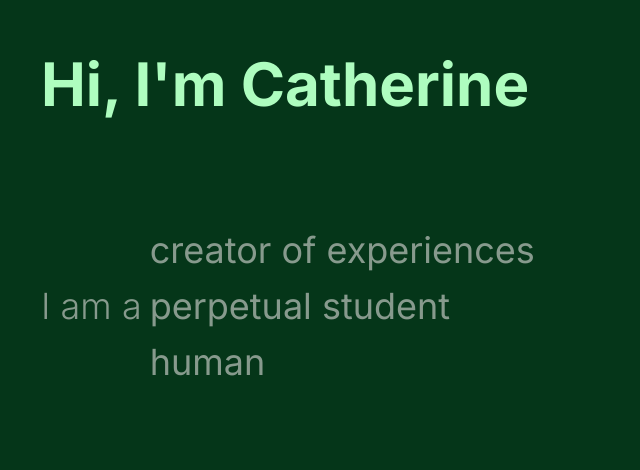
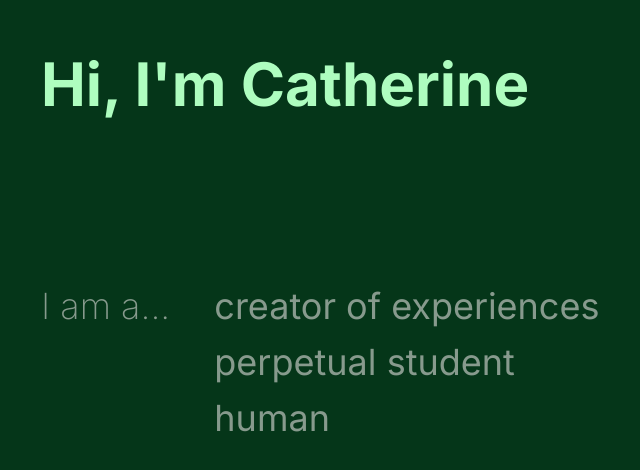
Before and after one commit to catzwu/personal-website, a Next.js app: page / in a window 1280 px wide. Shown: the part 148-618 px from the top of the page, without its empty margins (247-887 px from the left). Built offline with nearby package versions, Linux system fonts and the light colour scheme.

Commit message:
Styling changes to left scroll menu

```diff
--- a/src/app/page.tsx
+++ b/src/app/page.tsx
@@ -1,8 +1,7 @@
 'use client'
 
+import clsx from 'clsx'
 import { useState } from 'react'
-import Brain from './brain/page'
-import clsx from 'clsx'
 import About from './about'
 
 type PageType = 's' | 'c' | 'h' | ''
@@ -35,14 +34,14 @@ export default function Home() {
                     'flex flex-col items-start justify-center space-y-8 transition-all duration-700 ease-out'
                 )}
             >
-                <h1 className="tracking-none text-secondary-200 mb-4 cursor-pointer text-4xl font-bold leading-loose md:text-5xl lg:text-6xl">
+                <h1 className="tracking-none mb-4 cursor-pointer text-4xl font-bold leading-loose text-secondary-200 md:text-5xl lg:text-6xl">
                     <span onClick={() => setPage('')}>
                         Hi, I&apos;m Catherine
                     </span>
                 </h1>
                 <div className="flex items-center space-x-2">
-                    <h3 className="text-3xl font-light leading-loose text-main-400 lg:text-4xl">
-                        I am a{' '}
+                    <h3 className="mr-1 text-3xl font-extralight leading-loose text-main-400 lg:text-4xl">
+                        I am a{!selectedPage ? '...' : ' '}
                     </h3>{' '}
                     <div className="flex h-72 flex-col justify-center overflow-clip">
                         <h3
@@ -52,9 +51,9 @@ export default function Home() {
                                         selectedPage === 'c',
                                     'top-0 bg-gradient-to-t from-main-400 bg-clip-text font-medium text-transparent hover:text-main-200 hover:drop-shadow-xl':
                                         selectedPage === 's',
-                                    'from-main-600 -top-14 bg-gradient-to-t bg-clip-text font-medium text-transparent hover:text-main-200 hover:drop-shadow-xl':
+                                    '-top-14 bg-gradient-to-t from-main-600 bg-clip-text font-medium text-transparent hover:text-main-200 hover:drop-shadow-xl':
                                         selectedPage === 'h',
-                                    'font-regular text-main-400 duration-200 hover:font-medium hover:text-main-200 hover:drop-shadow-xl':
+                                    'font-regular top-14 ml-8 text-main-400 duration-200 hover:font-medium hover:text-main-200 hover:drop-shadow-xl':
                                         !selectedPage,
                                 },
                                 'relative cursor-pointer py-2 text-3xl leading-loose transition-all duration-500 ease-linear lg:text-4xl'
@@ -74,7 +73,7 @@ export default function Home() {
                                         selectedPage === 'h',
                                     'top-14 bg-gradient-to-b from-main-400 bg-clip-text font-medium text-transparent hover:text-main-200 hover:drop-shadow-xl':
                                         selectedPage === 'c',
-                                    'font-regular text-main-400 duration-200 hover:font-medium hover:text-main-200 hover:drop-shadow-xl':
+                                    'font-regular top-14 ml-8 text-main-400 duration-200 hover:font-medium hover:text-main-200 hover:drop-shadow-xl':
                                         !selectedPage,
                                 },
                                 'relative cursor-pointer py-2 text-3xl leading-loose transition-all duration-500 ease-linear lg:text-4xl'
@@ -90,11 +89,11 @@ export default function Home() {
                                 {
                                     '-top-14 font-medium text-white':
                                         selectedPage === 'h',
-                                    'from-main-600 top-14 bg-gradient-to-b bg-clip-text font-medium text-transparent hover:text-main-200 hover:drop-shadow-xl':
+                                    'top-14 bg-gradient-to-b from-main-600 bg-clip-text font-medium text-transparent hover:text-main-200 hover:drop-shadow-xl':
                                         selectedPage === 'c',
                                     'top-0 bg-gradient-to-b from-main-400 bg-clip-text font-medium text-transparent hover:text-main-200 hover:drop-shadow-xl':
                                         selectedPage === 's',
-                                    'font-regular text-main-400 duration-200 hover:font-medium hover:text-main-200 hover:drop-shadow-xl':
+                                    'font-regular top-14 ml-8 text-main-400 duration-200 hover:font-medium hover:text-main-200 hover:drop-shadow-xl':
                                         !selectedPage,
                                 },
                                 'relative cursor-pointer py-2 text-3xl leading-loose transition-all duration-500 ease-linear lg:text-4xl'
```
